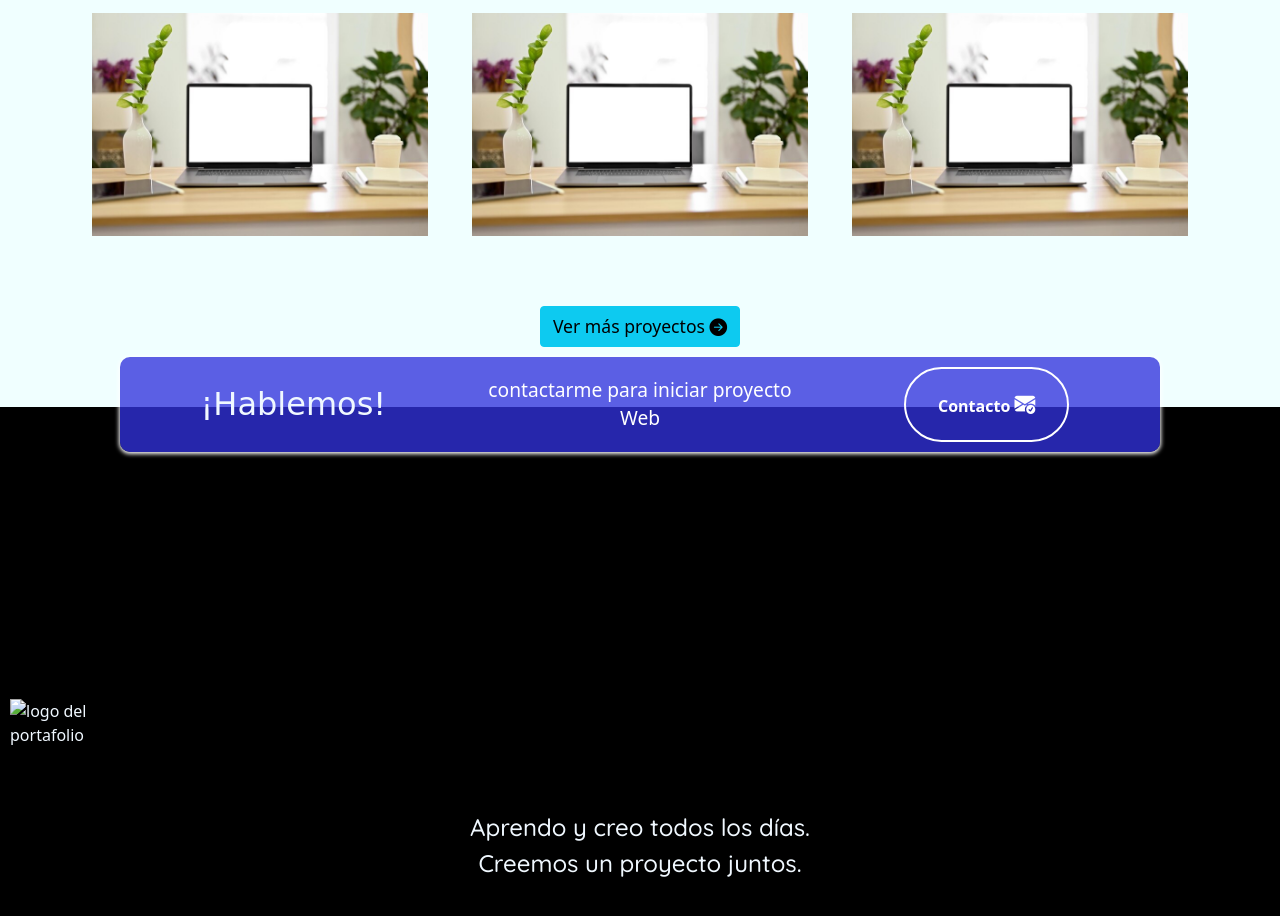
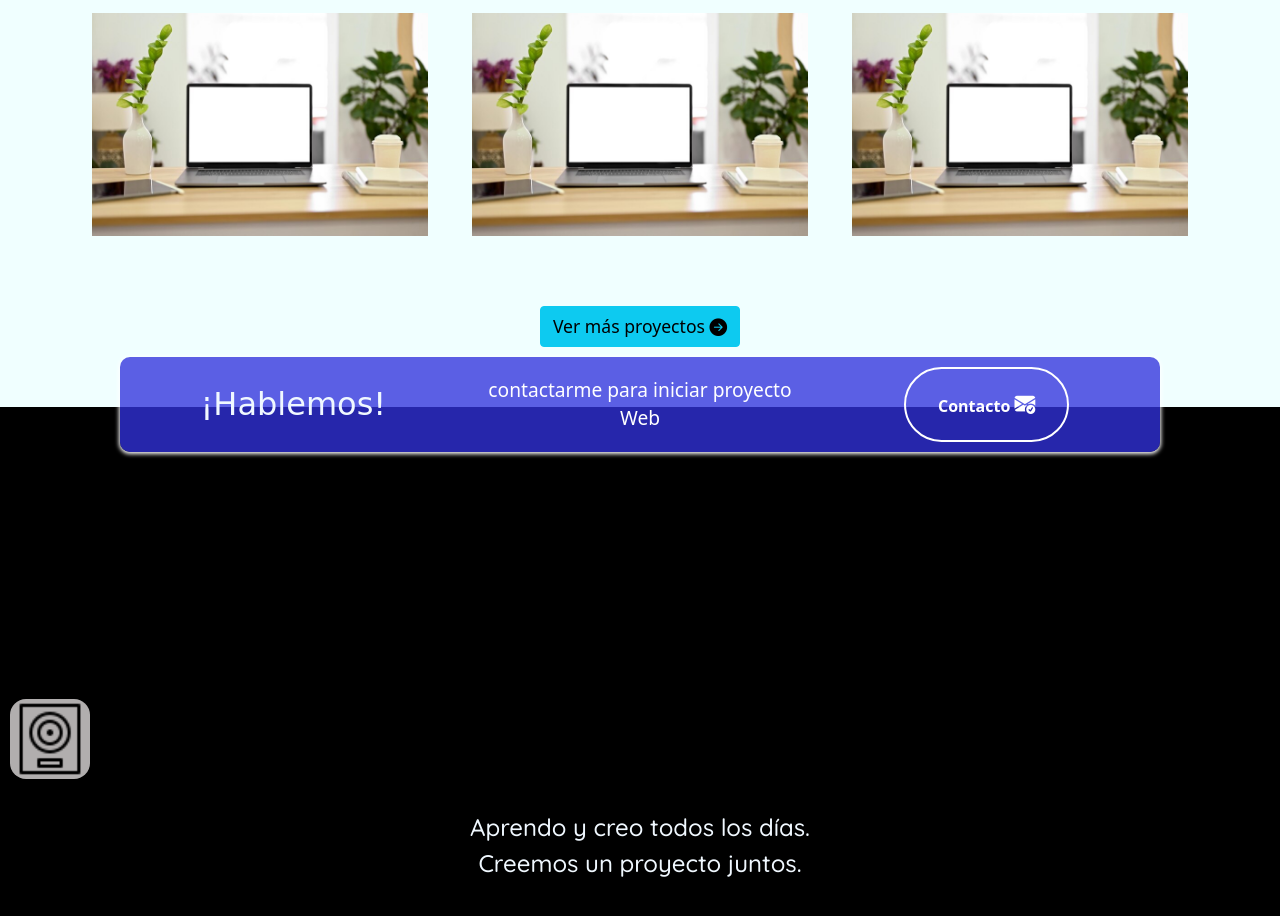
Before and after one commit to olivacristian/PROYECTOCVCRISTIANOLIVA, a plain HTML site: page index.html in a window 1280 px wide. Shown: the part 1874-2790 px from the top of the page. Drawn offline with nearby package versions, Linux system fonts and the light colour scheme; a web font is replaced by a local one.

Commit message:
cambios finales

```diff
--- a/estilos.css
+++ b/estilos.css
@@ -258,6 +258,8 @@ footer{
     height: 80px;
     width: 80px;
     margin: 10px;
+    background-color:rgb(177, 174, 174);
+    border-radius: 20%;
 }
 
 .footer-texto{
--- a/index.html
+++ b/index.html
@@ -16,7 +16,7 @@
     <link rel="stylesheet" type="text/css" href="estilos.css" />
     <title>Cristian Oliva - Desarrollo web Frond-End</title>
     <!--Favicon-->
-    <link rel="icon" href="imagenes/iconslogicpro.png" type="image/x-icon">
+    <link rel="icon" href="imagenes/iconslogicpro.png">
     <!--Google Fonts-->
     <link rel="preconnect" href="https://fonts.googleapis.com">
     <link rel="preconnect" href="https://fonts.gstatic.com" crossorigin>
@@ -42,10 +42,7 @@
               <li class="nav-item">
                 <a class="nav-link" href="#proyectos">Proyectos</a>
               </li>
-              <li class="nav-item">
-                <a class="nav-link" href="#"> Testimonios</a>
-              </li>
-              <li class="nav-item">
+               <li class="nav-item">
                 <a class="nav-link" href="#contacto">Contacto</a>
               </li>
             </ul>
@@ -219,7 +216,7 @@
 
     <!--footer-->
     <footer class="seccion-oscura d-flex flex-column aling-items-center justify-content-center">
-      <img class="footer-logo" src="" alt="logo del portafolio">
+      <img class="footer-logo" src="imagenes/iconslogicpro.png" alt="logo del portafolio">
       <p class="footer-texto text-center">Aprendo y creo todos los días. <br>Creemos un proyecto juntos.</p>
       <div class="iconos-redes-sociales d-flex flex-wrap aling-items-center justify-content-center">
         <a href="https://twitter.com/econocimientoar" target="_blank" rel="noopener noreferrer">
```
